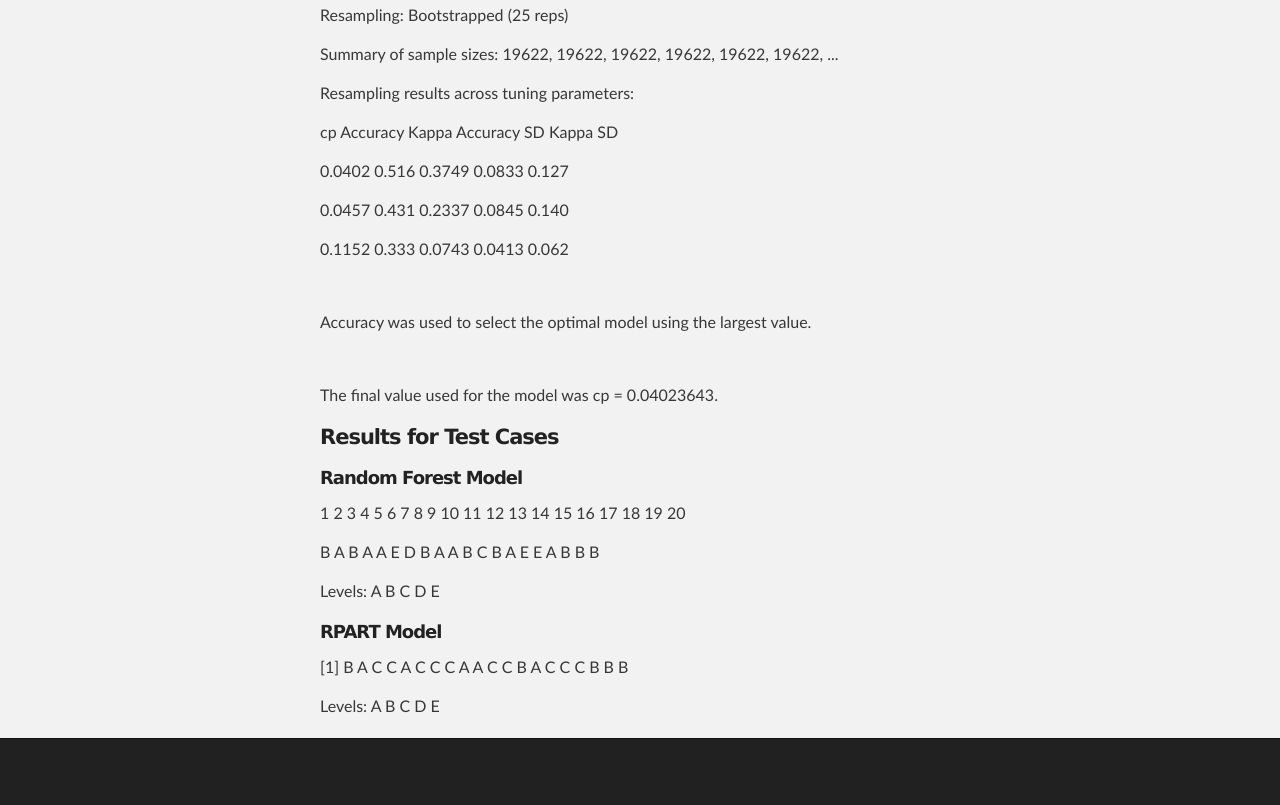
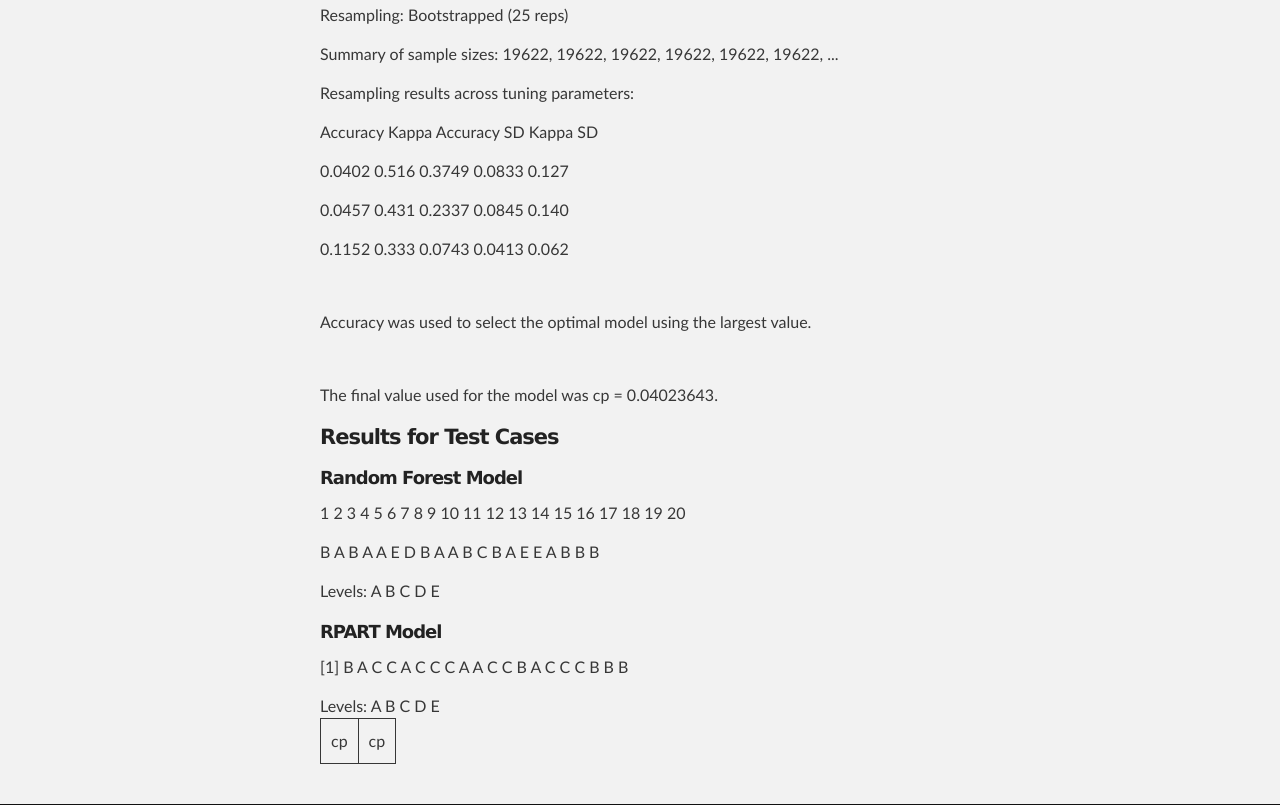
Before and after one commit to jianwshen/jianwshen.github.io, a plain HTML site: page index.html in a window 1280 px wide. Shown: the part 3360-4165 px from the top of the page. Before the commit the page ends 4099 px from the top, so only its background shows below. Drawn offline with Linux system fonts and the light colour scheme.

Commit message:
Update index.html

```diff
--- a/index.html
+++ b/index.html
@@ -168,8 +168,10 @@
   <p>Summary of sample sizes: 19622, 19622, 19622, 19622, 19622, 19622, ...   </p>
 
   <p>Resampling results across tuning parameters:  </p>
-<p>
-<p>  cp      Accuracy  Kappa   Accuracy SD  Kappa SD  </p>
+<table>
+<tr>
+<td>cp</td>
+<td>cp</td>Accuracy  Kappa   Accuracy SD  Kappa SD  </p>
 <p>  0.0402  0.516     0.3749  0.0833       0.127   </p>
 <p>  0.0457  0.431     0.2337  0.0845       0.140   </p>
 <p>  0.1152  0.333     0.0743  0.0413       0.062   </p>
```
